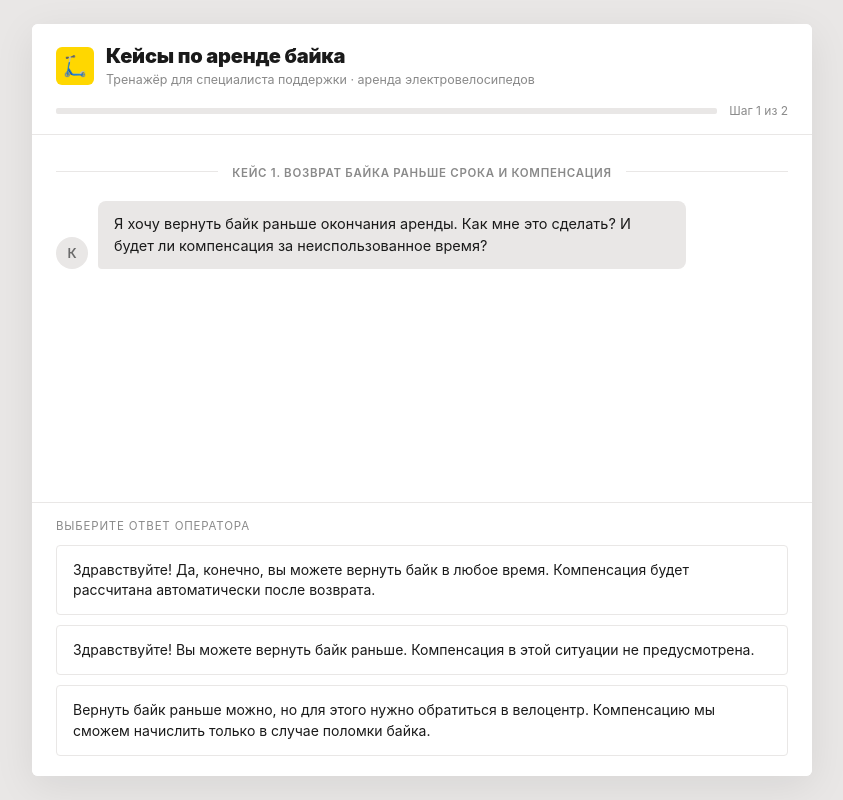
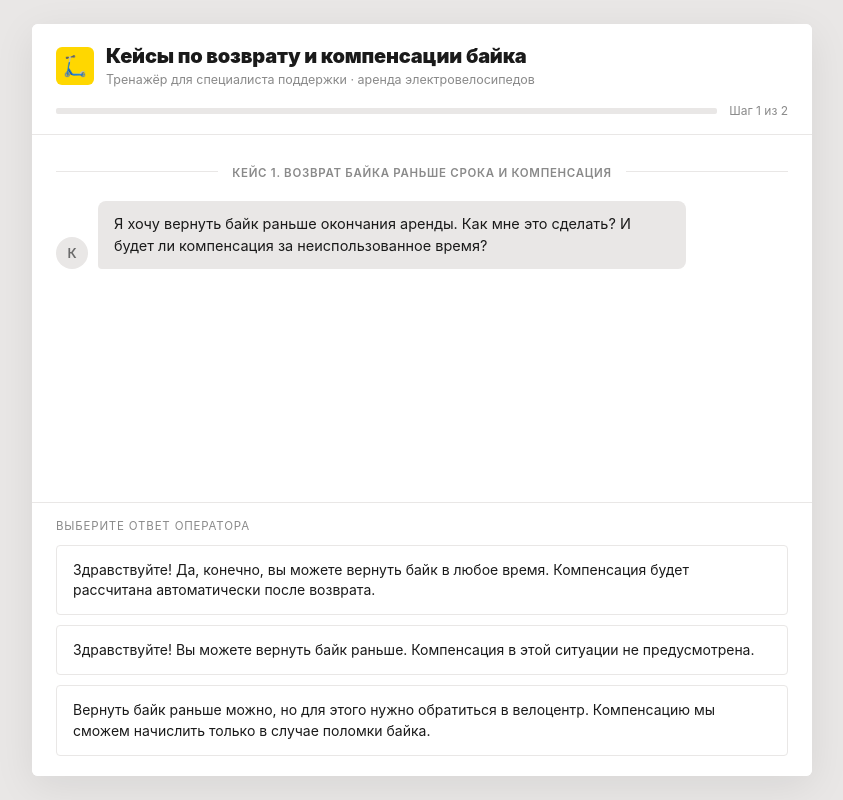
Before and after one commit to LiovaB/YandexBake_Trenager3, a plain HTML site: page index.html in a window 1280 px wide. Shown: the whole page, without its empty margins (218-1061 px from the left). Drawn offline with Linux system fonts and the light colour scheme.

Commit message:
Update index.html

```diff
--- a/index.html
+++ b/index.html
@@ -3,7 +3,7 @@
 <head>
 <meta charset="UTF-8">
 <meta name="viewport" content="width=device-width, initial-scale=1.0">
-<title>Диалоговый тренажёр — Кейсы по аренде байка</title>
+<title>Диалоговый тренажёр — Кейсы по возврату и компенсации байка</title>
 <style>
   /* ============ ШРИФТЫ ============ */
   @font-face {
@@ -381,7 +381,7 @@
     <div class="header-top">
       <div class="logo">🛴</div>
       <div>
-        <h1>Кейсы по аренде байка</h1>
+        <h1>Кейсы по возврату и компенсации байка</h1>
         <p>Тренажёр для специалиста поддержки · аренда электровелосипедов</p>
       </div>
     </div>
```
